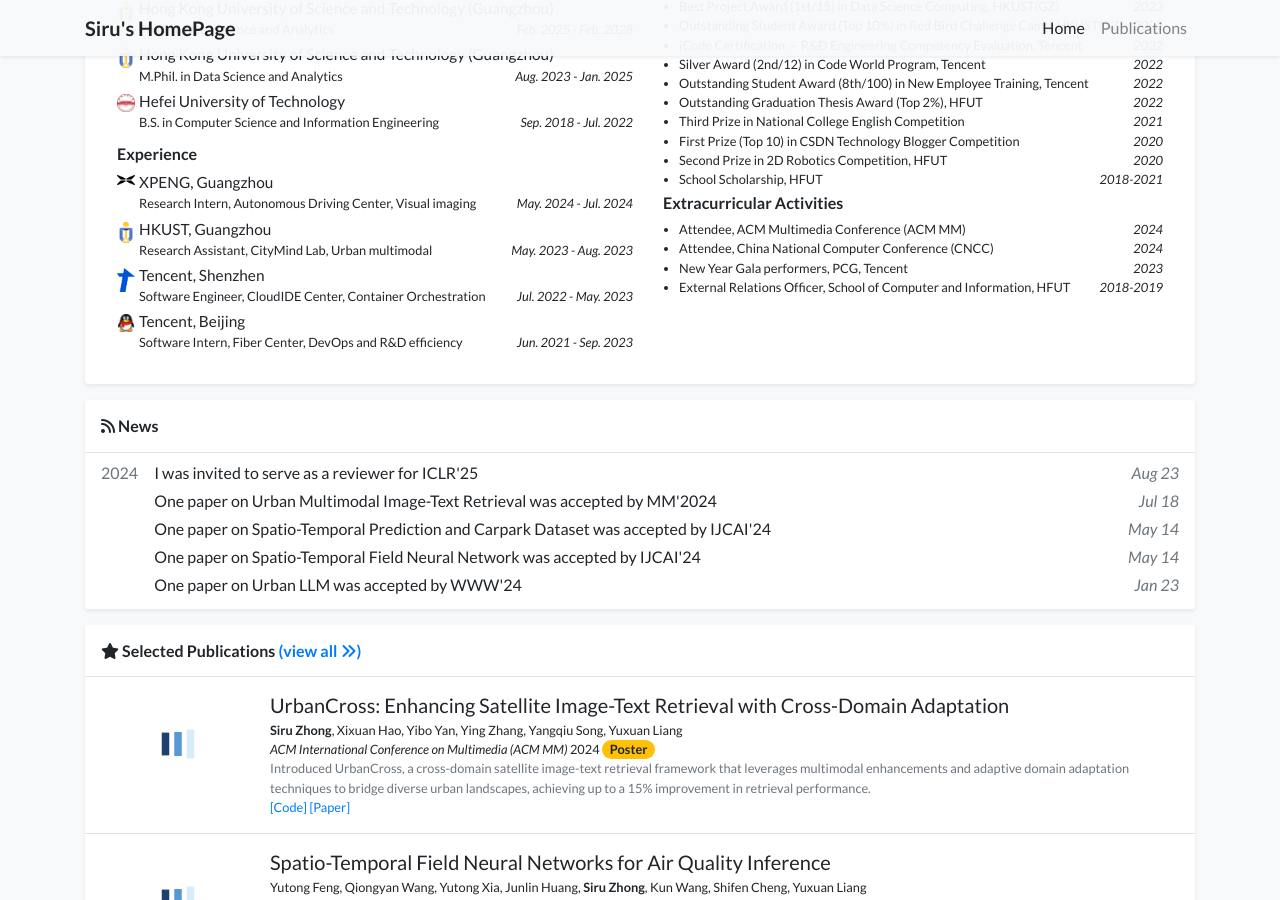
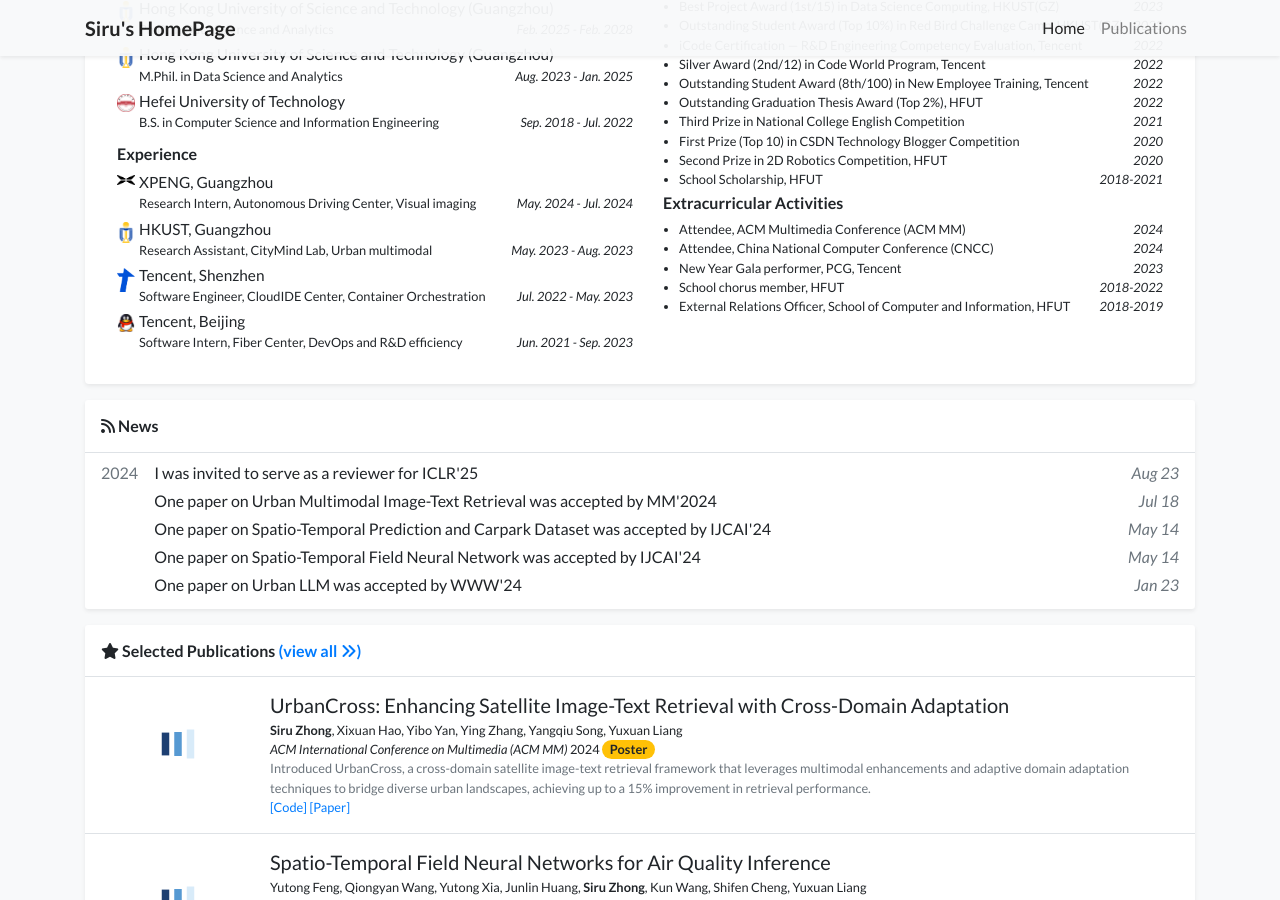
Before and after one commit to thunderlrr/songxinlei.github.io, a Jekyll site: the page built from index.html, in a window 1280 px wide and 900 px high, scrolled down 590 px. Built offline with Jekyll 4.4.1, drawn with Linux system fonts in a browser that asks for light colours; a style sheet for code colours, icons or effects is not loaded.

Commit message:
update profile

```diff
--- a/_data/profile.yml
+++ b/_data/profile.yml
@@ -87,7 +87,9 @@
     date: 2024
   - name: Attendee, China National Computer Conference (CNCC)
     date: 2024
-  - name: New Year Gala performers, PCG, Tencent
+  - name: New Year Gala performer, PCG, Tencent
     date: 2023
+  - name: School chorus member, HFUT
+    date: 2018-2022
   - name: External Relations Officer, School of Computer and Information, HFUT
     date: 2018-2019
```
